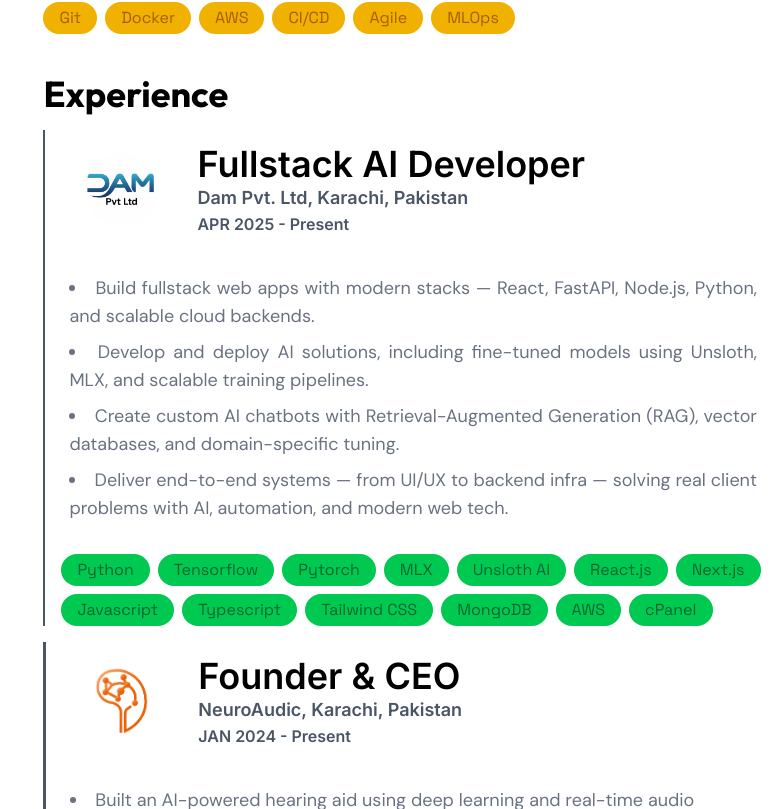
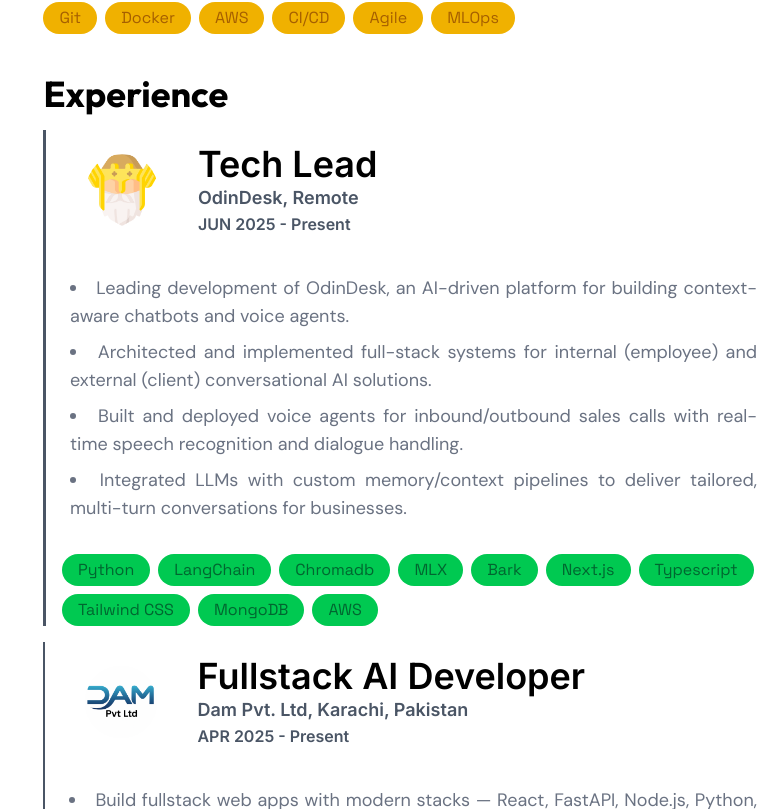
Before and after one commit to imustitanveer/personal-portfolio-website, a React (Vite) app: page / in a window 1280 px wide. Shown: the part 1091-1900 px from the top of the page, without its empty margins (499-1280 px from the left). Built offline with nearby package versions, Linux system fonts and the light colour scheme.

Commit message:
update experience

```diff
--- a/src/Experience.jsx
+++ b/src/Experience.jsx
@@ -6,6 +6,7 @@
 import neuroaudic from './assets/neuroaudic.png'
 import iucore from './assets/iucore.jpg'
 import appedology from './assets/appedology.jpeg'
+import odindesk from './assets/OdinDesk.png'
 
 function Experience() {
   const [count, setCount] = useState(0)
@@ -13,6 +14,41 @@
   return (
     <>
      <h1 className='text-4xl text-black dark:text-white font-bold w-full font-[Outfit]'>Experience</h1>
+
+        {/* OdinDesk */}
+        <AnimatedComponent direction='left'>
+        <div className='flex flex-row gap-4 mt-4'>
+          <span className='bg-gray-600 h-auto w-1'></span>
+          <div className='flex flex-col gap-4'>
+          <div className='flex flex-row gap-4 items-center'>
+            <img src={odindesk} alt="dam" className='w-30 h-30 p-6 bg-white rounded-full'/>
+            <div className='flex flex-col'>
+              <h1 className='text-4xl text-black dark:text-white font-semibold font-[Inter]'>Tech Lead</h1>
+              <h1 className='text-lg text-gray-600 dark:text-gray-400 font-semibold font-[Inter]'>OdinDesk, Remote</h1>
+              <h1 className='text-md text-gray-600 dark:text-gray-400 font-semibold font-[Inter]'>JUN 2025 - Present</h1>
+            </div>
+          </div>
+          <ul className="list-disc list-inside text-lg text-gray-500 dark:text-gray-300 p-2 text-justify font-[DM_Sans]">
+                <li className='mb-2'>Leading development of OdinDesk, an AI-driven platform for building context-aware chatbots and voice agents.</li>
+                <li className='mb-2'>Architected and implemented full-stack systems for internal (employee) and external (client) conversational AI solutions.</li>
+                <li className='mb-2'>Built and deployed voice agents for inbound/outbound sales calls with real-time speech recognition and dialogue handling.</li>
+                <li className='mb-2'>Integrated LLMs with custom memory/context pipelines to deliver tailored, multi-turn conversations for businesses.</li>
+          </ul>
+          <div className='flex flex-row gap-2 flex-wrap font-[Space_Grotesk]'>
+          <h1 className='bg-green-500 dark:bg-green-900 py-1 px-4 text-green-800 dark:text-green-500 rounded-full'>Python</h1>
+            <h1 className='bg-green-500 dark:bg-green-900 py-1 px-4 text-green-800 dark:text-green-500 rounded-full'>LangChain</h1>
+            <h1 className='bg-green-500 dark:bg-green-900 py-1 px-4 text-green-800 dark:text-green-500 rounded-full'>Chromadb</h1>
+            <h1 className='bg-green-500 dark:bg-green-900 py-1 px-4 text-green-800 dark:text-green-500 rounded-full'>MLX</h1>
+            <h1 className='bg-green-500 dark:bg-green-900 py-1 px-4 text-green-800 dark:text-green-500 rounded-full'>Bark</h1>
+            <h1 className='bg-green-500 dark:bg-green-900 py-1 px-4 text-green-800 dark:text-green-500 rounded-full'>Next.js</h1>
+            <h1 className='bg-green-500 dark:bg-green-900 py-1 px-4 text-green-800 dark:text-green-500 rounded-full'>Typescript</h1>
+            <h1 className='bg-green-500 dark:bg-green-900 py-1 px-4 text-green-800 dark:text-green-500 rounded-full'>Tailwind CSS</h1>
+            <h1 className='bg-green-500 dark:bg-green-900 py-1 px-4 text-green-800 dark:text-green-500 rounded-full'>MongoDB</h1>
+            <h1 className='bg-green-500 dark:bg-green-900 py-1 px-4 text-green-800 dark:text-green-500 rounded-full'>AWS</h1>
+          </div>
+          </div>
+        </div>
+        </AnimatedComponent>
 
         {/* Dam Pvt. Ltd. */}
         <AnimatedComponent direction='left'>
```
Also changed, not shown: src/assets/OdinDesk.png (added), 1 other file (tests, documents, lock files or other folders).
